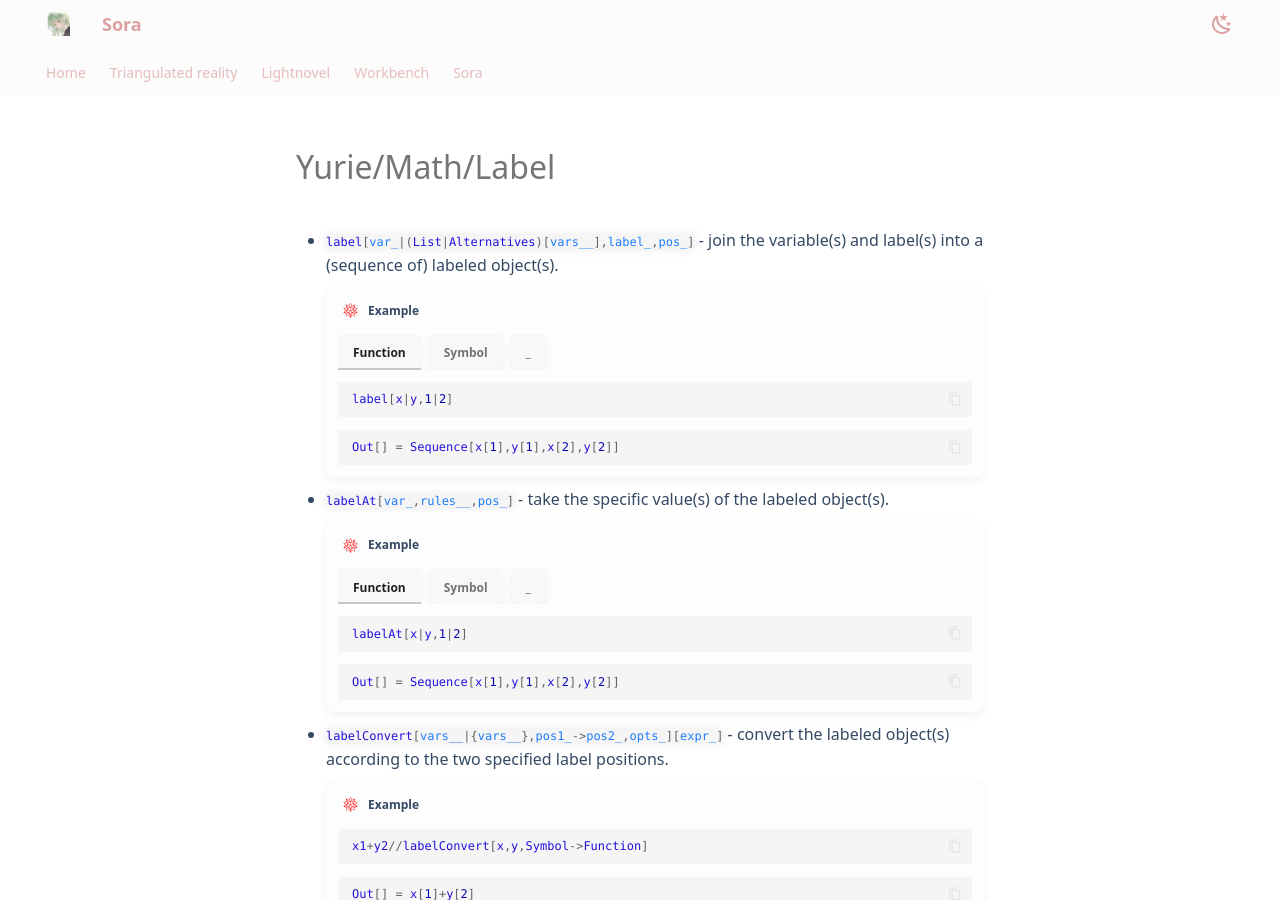
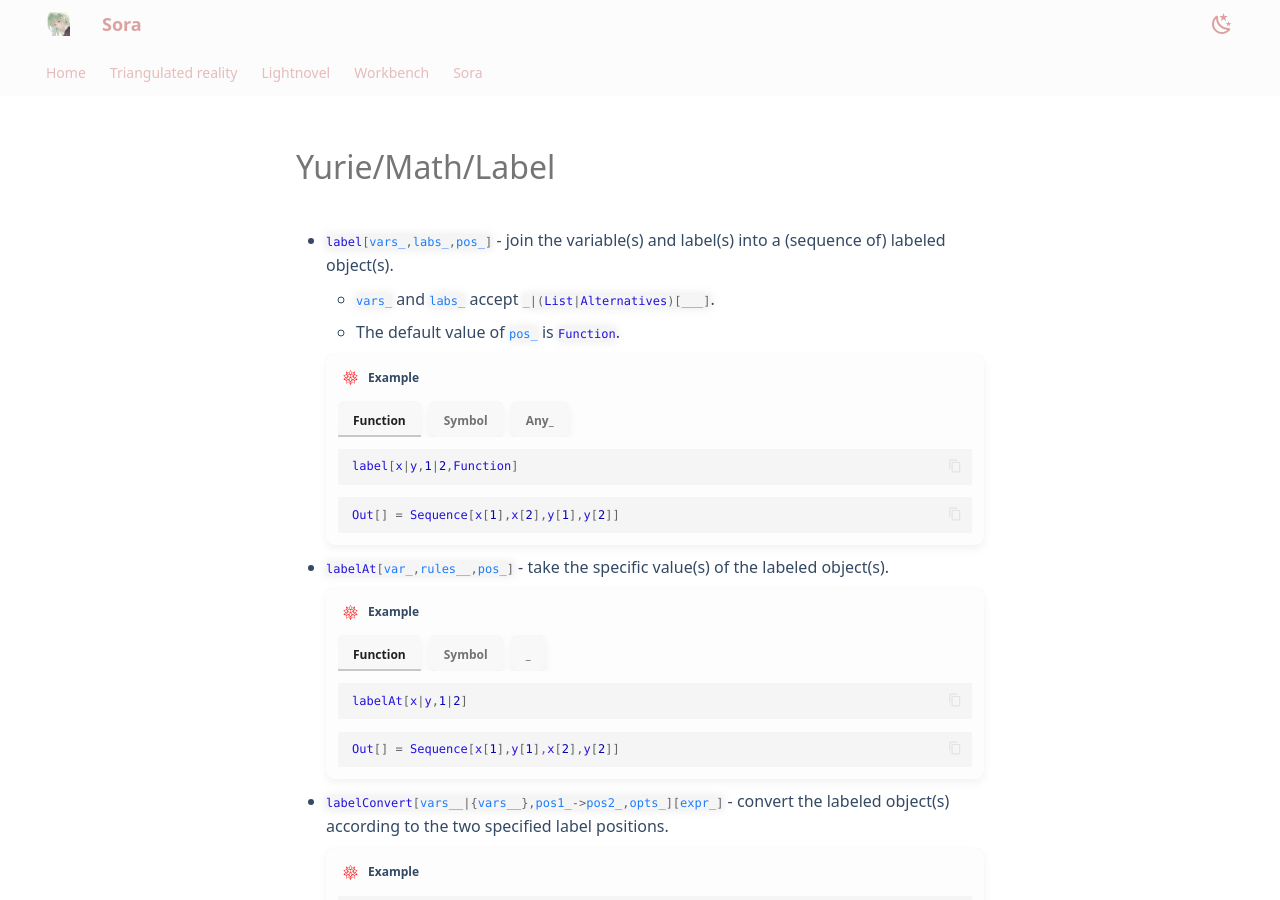
Before and after one commit to yuriever/yuriever.github.io, an MkDocs documentation site: the page built from docs/symbolic/Yurie-Math/Label.md, in a window 1280 px wide and 900 px high. Built offline with MkDocs 1.6.1 and Material for MkDocs 9.7.7, drawn with Linux system fonts in a browser that asks for light colours; some web fonts are replaced.

Commit message:
feat(Yurie-Math): update label function and documentation
- Modify label function to accept vars_ and labs_ as inputs
- Add support for List and Alternatives in vars_ and labs_
- Update documentation with new syntax and examples
- Clarify default value of pos_ parameter

````diff
--- a/docs/symbolic/Yurie-Math/Label.md
+++ b/docs/symbolic/Yurie-Math/Label.md
@@ -1,17 +1,21 @@
 # Yurie/Math/Label
 
-* `#!wl label[var_|(List|Alternatives)[vars__],label_,pos_]` - join the variable(s) and label(s) into a (sequence of) labeled object(s).
+* `#!wl label[vars_,labs_,pos_]` - join the variable(s) and label(s) into a (sequence of) labeled object(s).
+
+    * `#!wl vars_` and `#!wl labs_` accept `#!wl _|(List|Alternatives)[___]`.
+
+    * The default value of `#!wl pos_` is `#!wl Function`.
 
     !!! wl "Example"
 
         === "Function"
 
             ``` wl
-            label[x|y,1|2]
+            label[x|y,1|2,Function]
             ```
 
             ``` wl
-            Out[] = Sequence[x[1],y[1],x[2],y[2]]
+            Out[] = Sequence[x[1],x[2],y[1],y[2]]
             ```
 
         === "Symbol"
@@ -21,17 +25,17 @@
             ```
 
             ``` wl
-            Out[] = Sequence[x1,y1,x2,y2]
+            Out[] = Sequence[x1,x2,y1,y2]
             ```
 
-        === "_"
+        === "Any_"
 
             ``` wl
             label[x|y,1|2,f]
             ```
 
             ``` wl
-            Out[] = Sequence[f[x,1],f[y,1],f[x,2],f[y,2]]
+            Out[] = Sequence[f[x,1],f[x,2],f[y,1],f[y,2]]
             ```
 
 * `#!wl labelAt[var_,rules__,pos_]` - take the specific value(s) of the labeled object(s).
````
